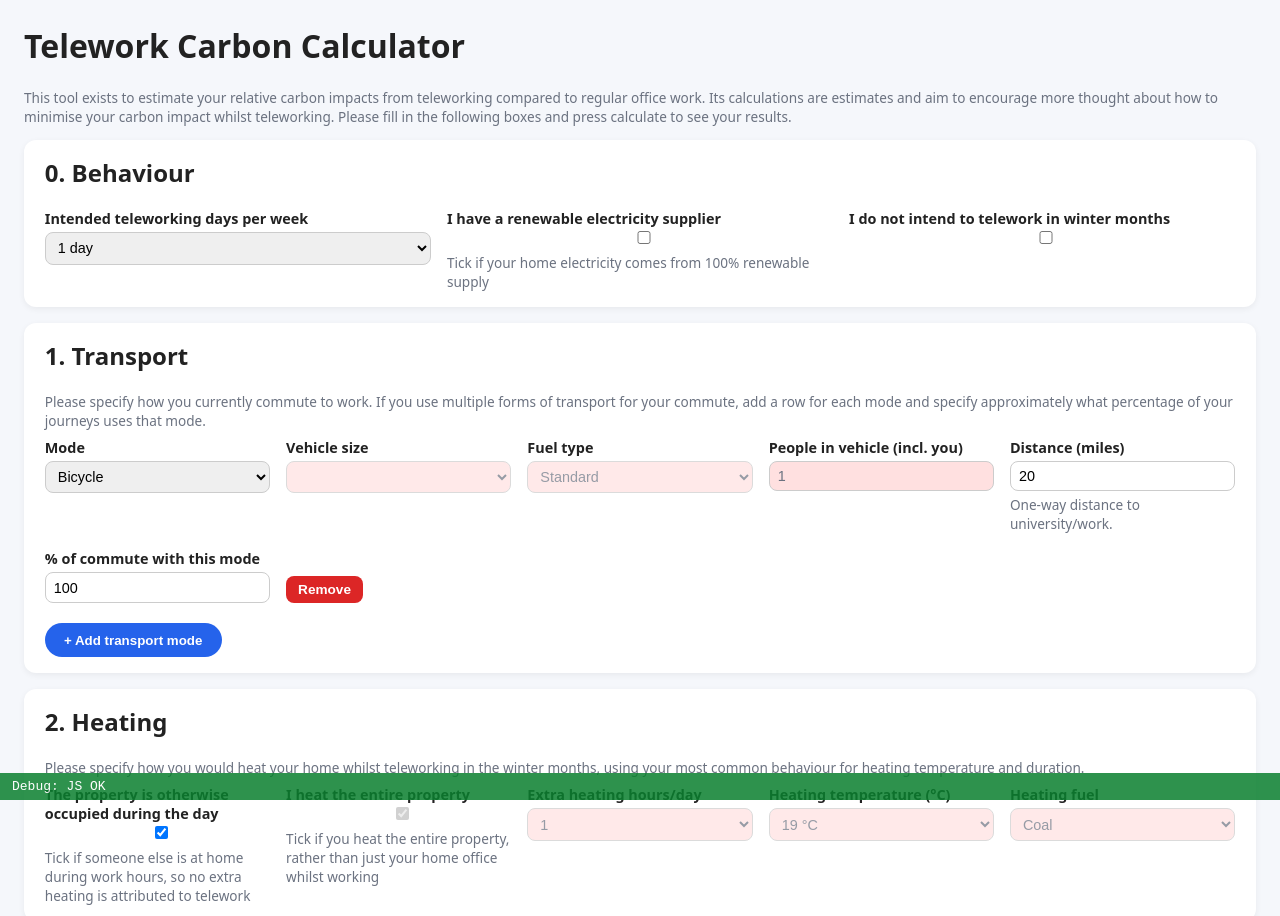
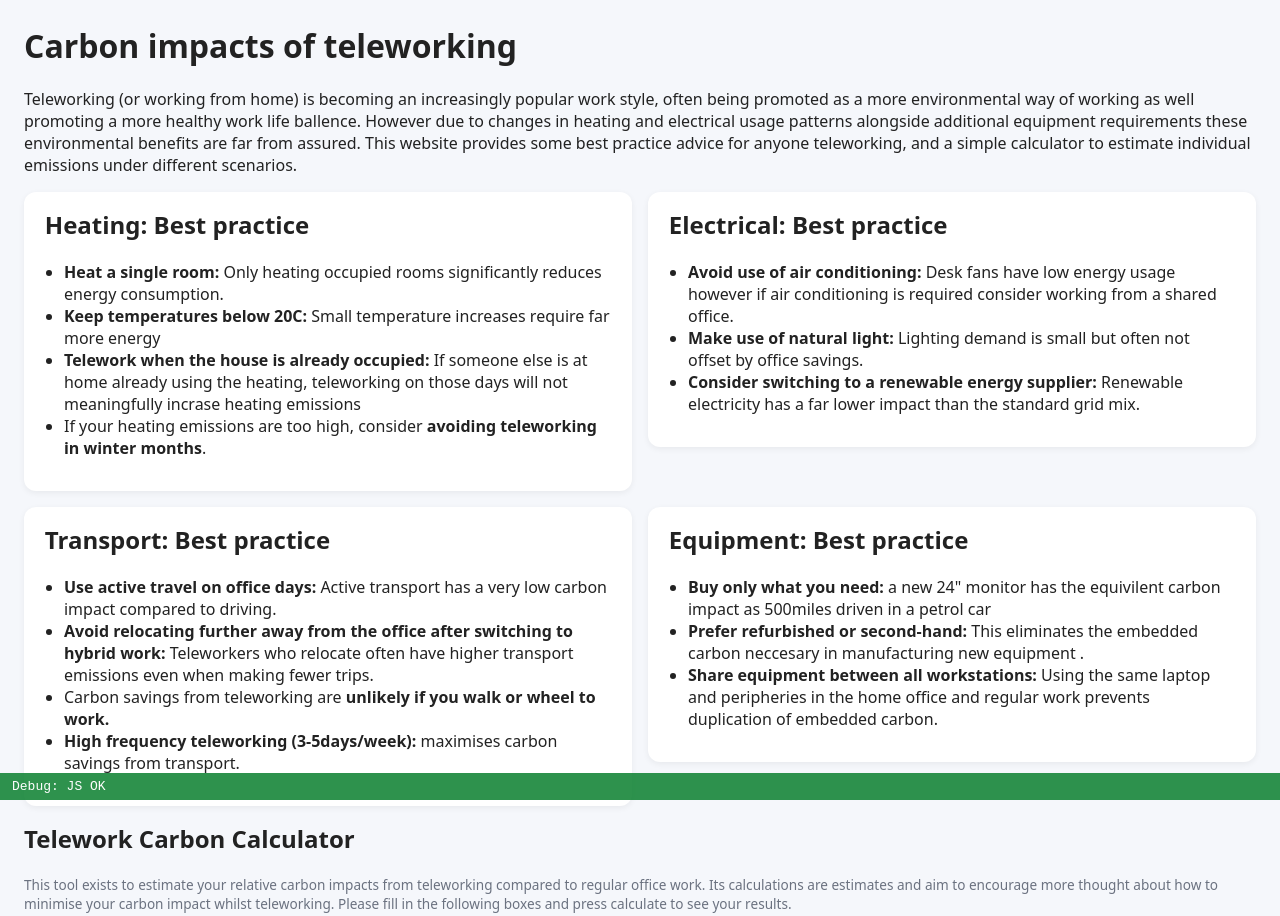
Before and after one commit to Teleworking-Carbon-Calculator/Live, a plain HTML site: page index.html in a window 1280 px wide. Shown: the top 916 px of the page. Drawn offline with Linux system fonts and the light colour scheme.

Commit message:
Update index.html
added advice panels

```diff
--- a/index.html
+++ b/index.html
@@ -313,7 +313,57 @@
   </head>
 
   <body>
-    <h1>Telework Carbon Calculator</h1>
+  <h1> Carbon impacts of teleworking </h1>
+  <p> Teleworking (or working from home) is becoming an increasingly popular work style, often being promoted as a more environmental way of working as well
+	  promoting a more healthy work life ballence. However due to changes in heating and electrical usage patterns alongside additional equipment requirements
+	  these environmental benefits are far from assured. This website provides some best practice advice for anyone teleworking, and  a simple
+	  calculator to estimate individual emissions under different scenarios. </p>
+  <!-- =========================================================
+     Teleworking best-practice tips (advice before calculator)
+     ========================================================= -->
+	<div class="card-row">
+	  <div class="card">
+		<h2>Heating: Best practice</h2>
+		<ul style="margin-top: 0.5rem; padding-left: 1.2rem;">
+		  <li><strong>Heat a single room:</strong> Only heating occupied rooms significantly reduces energy consumption.</li>
+		  <li><strong>Keep temperatures below 20C:</strong> Small temperature increases require far more energy</li>
+		  <li><strong>Telework when the house is already occupied:</strong> If someone else is at home already using the heating, teleworking on those days will not meaningfully incrase heating emissions</li>
+		  <li>If your heating emissions are too high, consider <strong>avoiding teleworking in winter months</strong>.</li>
+		</ul>
+	  </div>
+
+	  <div class="card">
+		<h2>Electrical: Best practice</h2>
+		<ul style="margin-top: 0.5rem; padding-left: 1.2rem;">
+		  <li><strong>Avoid use of air conditioning:</strong> Desk fans have low energy usage however if air conditioning is required consider working from a shared office.</li>
+		  <li><strong>Make use of natural light:</strong> Lighting demand is small but often not offset by office savings. </li>
+		  <li><strong>Consider switching to a renewable energy supplier:</strong> Renewable electricity has a far lower impact than the standard grid mix. </li>
+		</ul>
+	  </div>
+	</div>
+
+	<div class="card-row">
+	  <div class="card">
+		<h2>Transport: Best practice</h2>
+		<ul style="margin-top: 0.5rem; padding-left: 1.2rem;">
+		  <li><strong>Use active travel on office days:</strong> Active transport has a very low carbon impact compared to driving.</li>
+		  <li><strong>Avoid relocating further away from the office after switching to hybrid work:</strong> Teleworkers who relocate often have higher transport emissions even when making fewer trips.</li>
+		  <li>Carbon savings from teleworking are <strong> unlikely if you walk or wheel to work.</strong></li>
+		  <li><strong>High frequency teleworking (3-5days/week):</strong> maximises carbon savings from transport.</li>
+		</ul>
+	  </div>
+
+	  <div class="card">
+		<h2>Equipment: Best practice</h2>
+		<ul style="margin-top: 0.5rem; padding-left: 1.2rem;">
+		  <li><strong>Buy only what you need:</strong> a new 24" monitor has the equivilent carbon impact as 500miles driven in a petrol car</li>
+		  <li><strong>Prefer refurbished or second-hand:</strong> This eliminates the embedded carbon neccesary in manufacturing new equipment .</li>
+		  <li><strong>Share equipment between all workstations:</strong> Using the same laptop and peripheries in the home office and regular work prevents duplication of embedded carbon.</li>
+		</ul>
+	  </div>
+	</div>
+
+    <h2>Telework Carbon Calculator</h2>
     <p class="muted">
       This tool exists to estimate your relative carbon impacts from teleworking
       compared to regular office work. Its calculations are estimates and aim to
@@ -1255,6 +1305,26 @@
               )} kg CO₂e / kWh`
             : "n/a";
 
+        /* -------------------------
+           Advice logic
+           ------------------------- */
+		const adviceRows = [];
+
+		if (results.heating_kg > results.transport_kg) {
+		  adviceRows.push({
+			label: "Heating",
+			text:
+			  "Heating emissions are large relative to transport emissions — consider working from the office in winter months."
+		  });
+		}
+
+		if (results.break_even_years > 1) {
+		  adviceRows.push({
+			label: "Embedded",
+			text:
+			  "Embedded equipment emissions are large relative to carbon savings — consider reusing existing or refurbished equipment instead of buying new."
+		  });
+		}
         /* -----------------------------------------------------
            RESULTS CHART: cumulative net impact over 24 months
            carbon(month) = embedded + monthlySavings * month
@@ -1459,12 +1529,27 @@
                     <span class="results-title">${beText}</span>
                   </div>
                 </div>
+
+				${adviceRows
+				  .map(
+				    (row) => `
+				<div class="results-metric">
+			      <span class="results-metric-label" style="color:#f97373; font-weight:600;">
+					Advice – ${row.label}
+				  </span>
+			      <span class="results-metric-value" style="color:#fecaca;">
+				    ${row.text}
+				  </span>
+				</div>
+				`
+				  )
+				  .join("")}
               </div>
 
               <!-- Right side: chart + net impact headline -->
               <div class="results-right">
                 <div class="results-title">
-                  Net impact (first year):
+                  Change in carbon emissions within the first year of teleworking:
                   <span id="net-impact" class="result-final">
                     ${fmtKg(results.total_kg, 1)}
                   </span>
```
